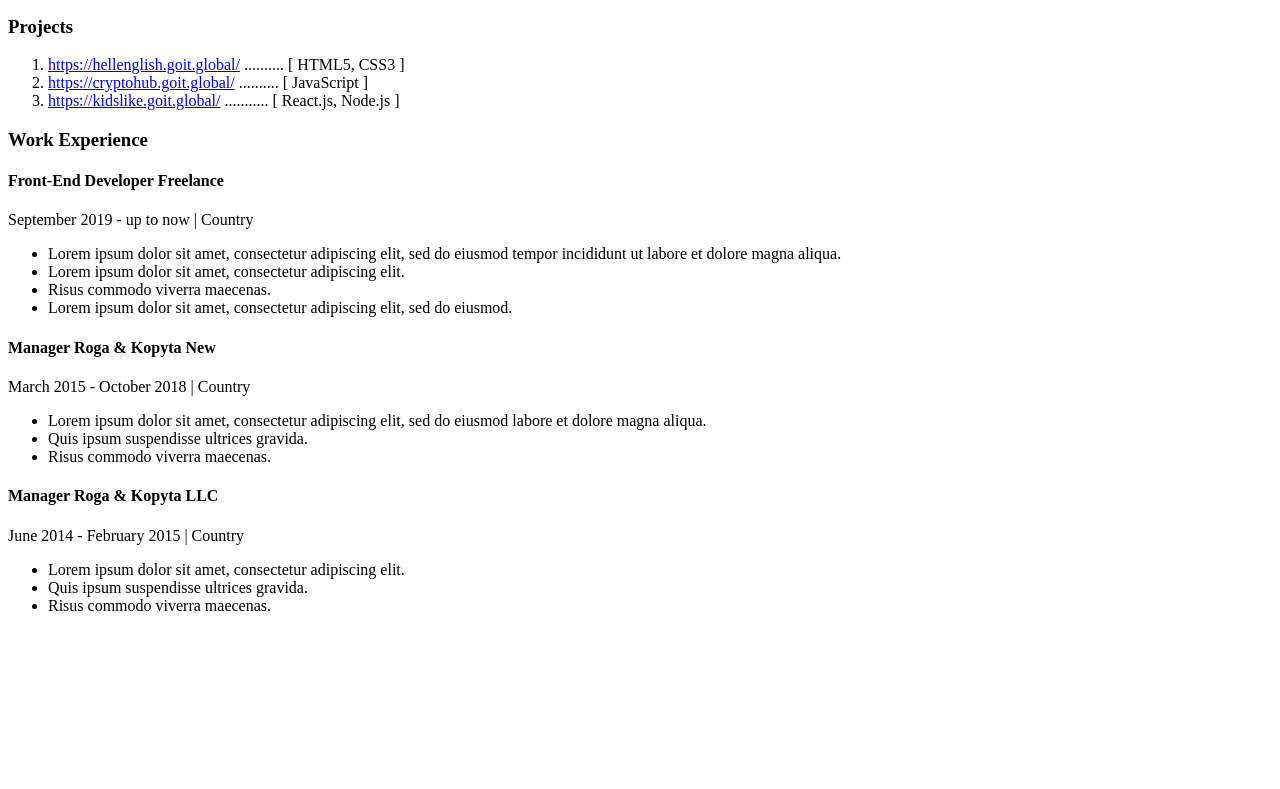
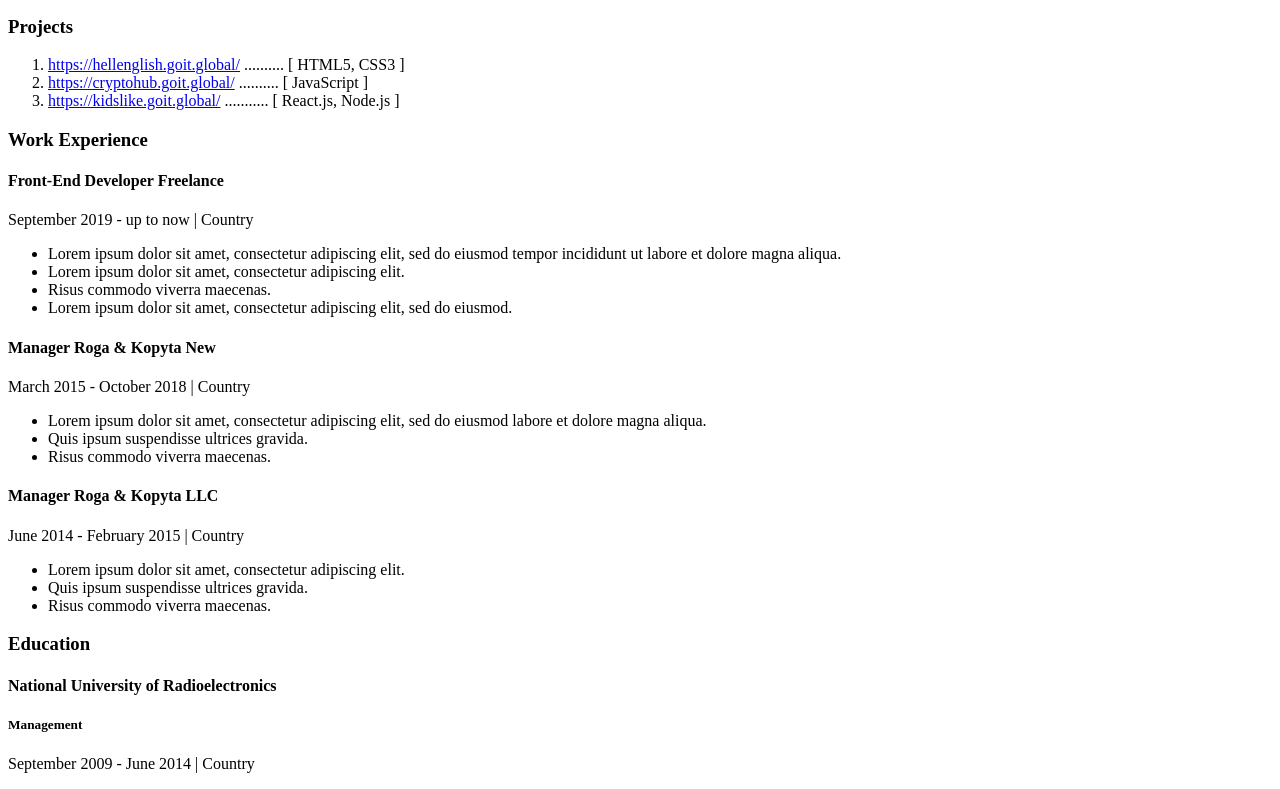
Before and after one commit to OstapukOlha/Resume, a plain HTML site: page index.html in a window 1280 px wide. Shown: the part 166-955 px from the top of the page. Before the commit the page ends 800 px from the top, so only its background shows below. Drawn offline with Linux system fonts and the light colour scheme.

Commit message:
Education

```diff
--- a/index.html
+++ b/index.html
@@ -74,8 +74,15 @@
                 </ul>
                </div>
            </div>
+           <!-- Education -->
+           <div>
+               <h3>Education</h3>
+               <h4>National University of Radioelectronics</h4>
+               <h5>Management</h5>
+               <p>September 2009 - June 2014   |   Country</p>
+           </div>
        </div>
-        <!-- sidebar -->
+        <!-- Sidebar -->
        <aside></aside>
    </div>
 </body>
```
